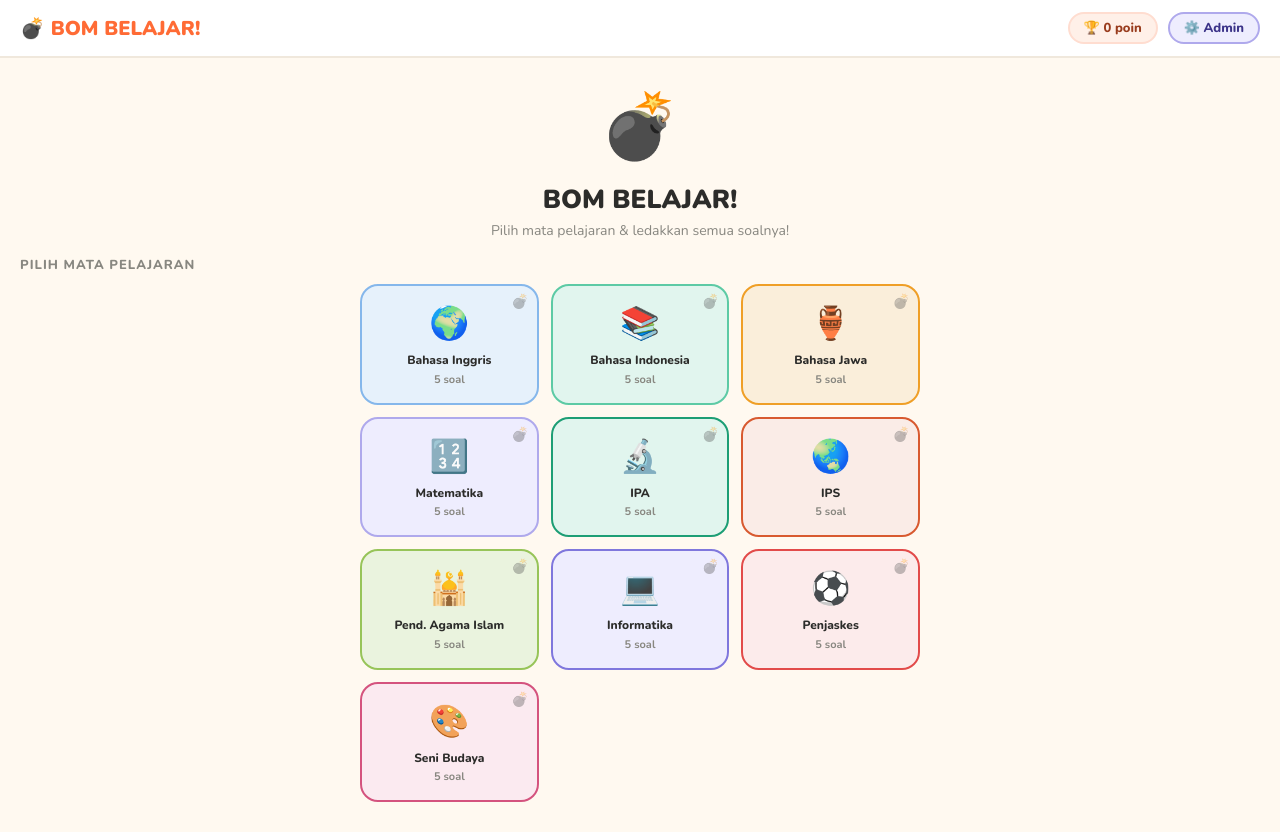
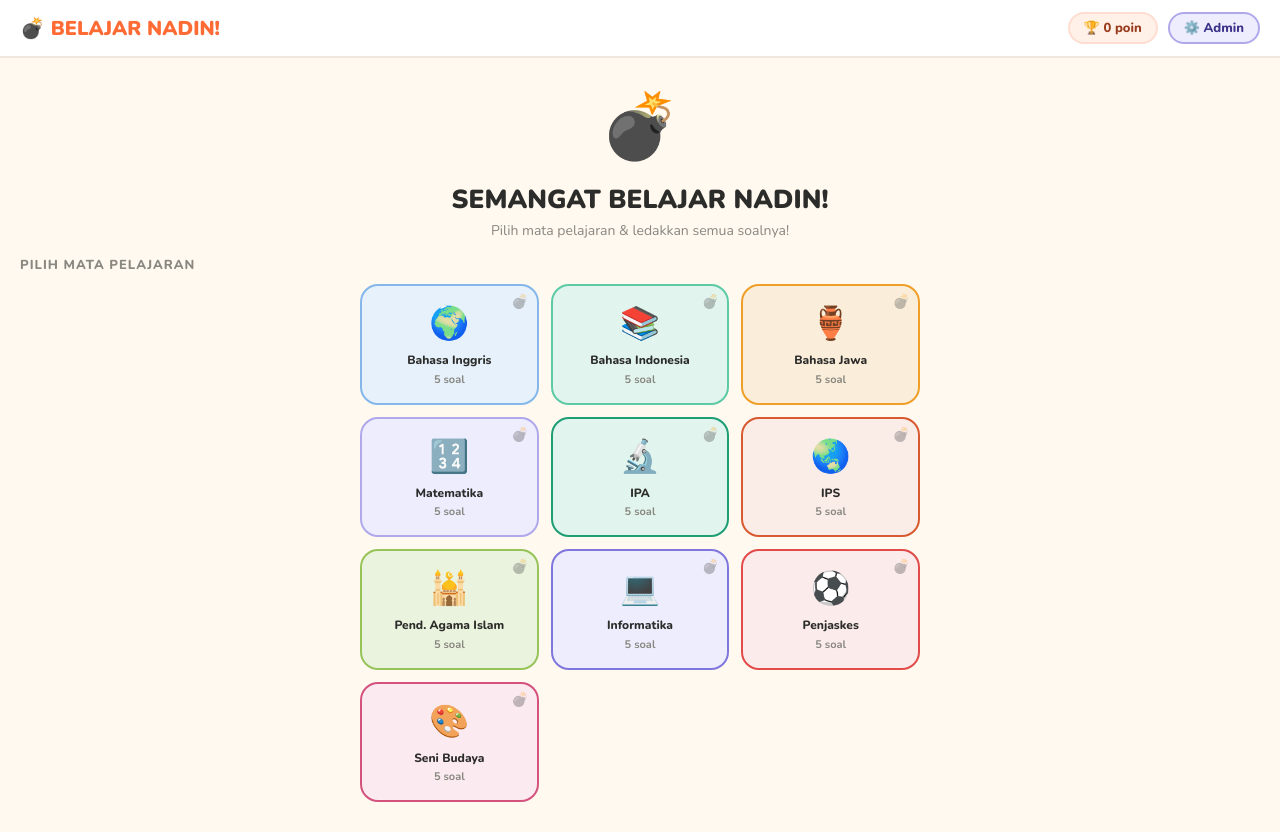
Before and after one commit to nadcantik/pembeljaran-smp, a plain HTML site: page index.html in a window 1280 px wide. Drawn offline with nearby package versions, Linux system fonts and the light colour scheme.

Commit message:
Update navbar and home section titles

```diff
--- a/index.html
+++ b/index.html
@@ -200,7 +200,7 @@
 
 <!-- NAVBAR -->
 <nav class="navbar">
-  <div class="navbar-logo">💣 BOM BELAJAR!</div>
+  <div class="navbar-logo">💣 BELAJAR NADIN!</div>
   <div class="navbar-right">
     <div class="navbar-poin">🏆 <span id="navPoin">0</span> poin</div>
     <div class="navbar-admin-btn" onclick="openAdminLogin()">⚙️ Admin</div>
@@ -211,7 +211,7 @@
 <div class="screen active" id="home-screen">
   <div class="home-hero">
     <span class="bomb-big">💣</span>
-    <h1>BOM BELAJAR!</h1>
+    <h1>SEMANGAT BELAJAR NADIN!</h1>
     <p>Pilih mata pelajaran & ledakkan semua soalnya!</p>
   </div>
   <p class="home-section-title">Pilih Mata Pelajaran</p>
```
